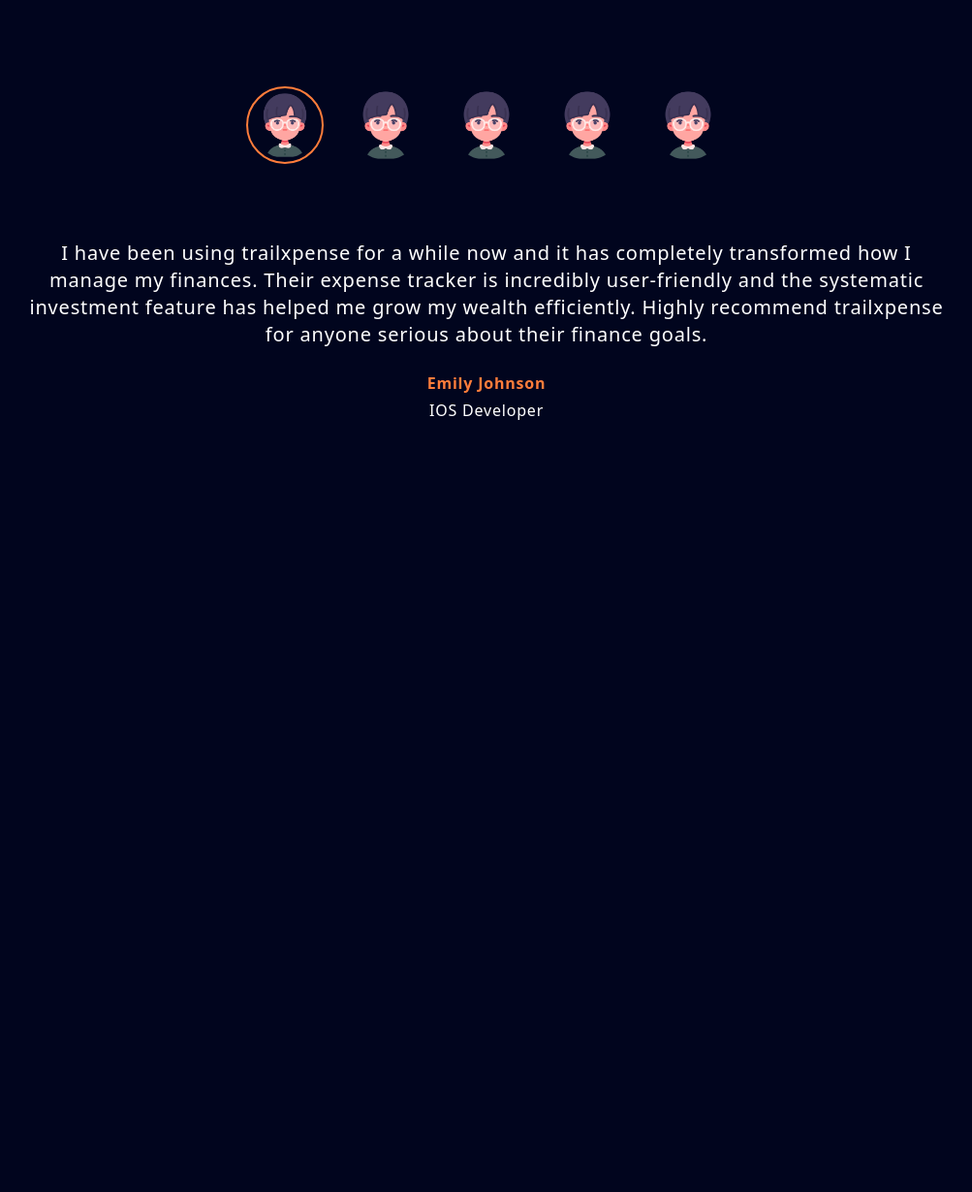
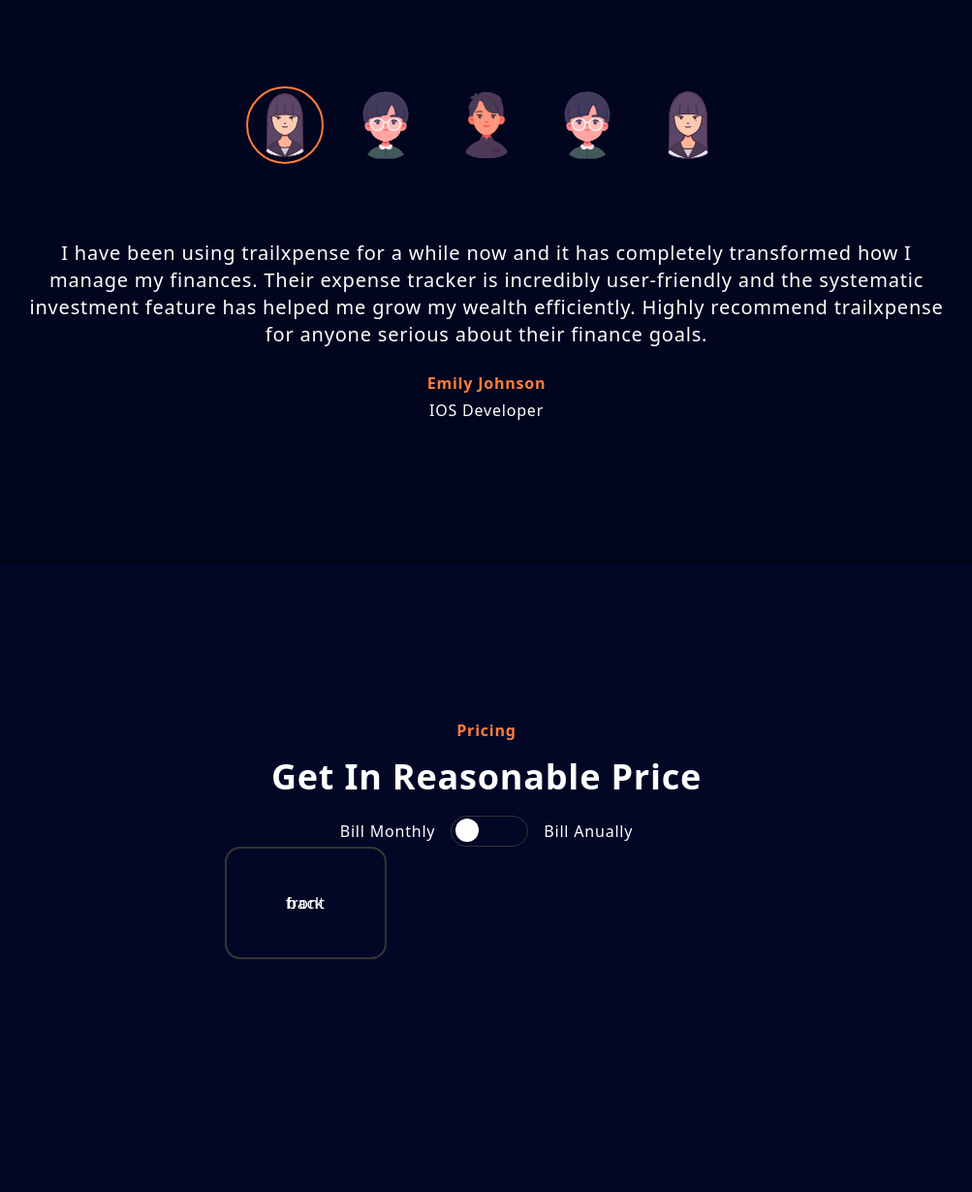
Before and after one commit to thesakshijaiswal/TailXpense, a website: page src/index.html in a window 1280 px wide. Shown: the part 3085-4314 px from the top of the page at 97% size, without its empty margins (138-1141 px from the left). Before the commit the page ends 3666 px from the top, so only its background shows below. Drawn offline with nearby package versions, Linux system fonts and the light colour scheme; files that its build step writes are made by us from their sources.

Commit message:
feat: create pricing section and update testimonials

```diff
--- a/src/index.html
+++ b/src/index.html
@@ -163,11 +163,11 @@
         <!--Review Container-->
         <div class="mt-8">
           <div class="flex items-center justify-center flex-wrap">
-            <img src="./assets/user1.png" alt="user" class="h-20 w-20 rounded-full p-1 m-3 cursor-pointer user-pic active-pic" onclick="showReview()">
-            <img src="./assets/user1.png" alt="user" class="h-20 w-20 rounded-full p-1 m-3 cursor-pointer user-pic" onclick="showReview()">
-            <img src="./assets/user1.png" alt="user" class="h-20 w-20 rounded-full p-1 m-3 cursor-pointer user-pic" onclick="showReview()">
-            <img src="./assets/user1.png" alt="user" class="h-20 w-20 rounded-full p-1 m-3 cursor-pointer user-pic" onclick="showReview()">
-            <img src="./assets/user1.png" alt="user" class="h-20 w-20 rounded-full p-1 m-3 cursor-pointer user-pic" onclick="showReview()">
+            <img src="./assets/user-1.png" alt="user" class="h-20 w-20 rounded-full p-1 m-3 cursor-pointer user-pic active-pic" onclick="showReview()">
+            <img src="./assets/user-2.png" alt="user" class="h-20 w-20 rounded-full p-1 m-3 cursor-pointer user-pic" onclick="showReview()">
+            <img src="./assets/user-3.png" alt="user" class="h-20 w-20 rounded-full p-1 m-3 cursor-pointer user-pic" onclick="showReview()">
+            <img src="./assets/user-2.png" alt="user" class="h-20 w-20 rounded-full p-1 m-3 cursor-pointer user-pic" onclick="showReview()">
+            <img src="./assets/user-1.png" alt="user" class="h-20 w-20 rounded-full p-1 m-3 cursor-pointer user-pic" onclick="showReview()">
           </div>
           <div class="grid place-items-center text-center m-auto md:w-4/5 min-h-[40vh] ">
             <div class="user-text active-text">
@@ -176,22 +176,22 @@
               <p>IOS Developer</p>
             </div>
             <div class="user-text">
-              <p class="md:text-xl mb-6">I have been using trailxpense for a while now and it has completely transformed how I manage my finances. Their expense tracker is incredibly user-friendly and the systematic investment feature has helped me grow my wealth efficiently. Highly recommend trailxpense for anyone serious about their finance goals.</p>
+              <p class="md:text-xl mb-6">Thanks to trailxpense, I now have a seamless way to manage my expenses and investments. Their finance tools are top-notch, making it easy for me to track every penny. I highly recommend trailxpense for anyone looking to take control of their finances.</p>
               <h4 class="font-bold text-color-secondary mb-1">John Doe</h4>
               <p>Marketing Analyst</p>
             </div>
             <div class="user-text">
-              <p class="md:text-xl mb-6">I have been using trailxpense for a while now and it has completely transformed how I manage my finances. Their expense tracker is incredibly user-friendly and the systematic investment feature has helped me grow my wealth efficiently. Highly recommend trailxpense for anyone serious about their finance goals.</p>
+              <p class="md:text-xl mb-6">I've been using Trailxpense for expense tracking and systematic investment, and it has made managing my finances a breeze. The user-friendly interface and detailed reports have helped me stay on top of my expenses effortlessly. I highly recommend Trailxpense to anyone looking to streamline their financial management.</p>
               <h4 class="font-bold text-color-secondary mb-1">Markin Nesus</h4>
               <p>Digital Marketing Manager</p>
             </div>
             <div class="user-text">
-              <p class="md:text-xl mb-6">I have been using trailxpense for a while now and it has completely transformed how I manage my finances. Their expense tracker is incredibly user-friendly and the systematic investment feature has helped me grow my wealth efficiently. Highly recommend trailxpense for anyone serious about their finance goals.</p>
+              <p class="md:text-xl mb-6">I am thrilled with the intuitive features of trailxpense for seamless expense tracking and savvy systematic investment. It has truly revolutionized my financial management. I highly recommend trailxpense to anyone looking to stay on top of their finances effortlessly.</p>
               <h4 class="font-bold text-color-secondary mb-1">Samual Codd</h4>
               <p>Financial Advisor</p>
             </div>
             <div class="user-text">
-              <p class="md:text-xl mb-6">I have been using trailxpense for a while now and it has completely transformed how I manage my finances. Their expense tracker is incredibly user-friendly and the systematic investment feature has helped me grow my wealth efficiently. Highly recommend trailxpense for anyone serious about their finance goals.</p>
+              <p class="md:text-xl mb-6">Trailxpense has revolutionized my financial management with their seamless expense tracking and systematic investment tools. Thanks to trailxpense, staying on top of my finances has never been easier!</p>
               <h4 class="font-bold text-color-secondary mb-1">Jorge Thompsun</h4>
               <p>Lawyer</p>
             </div>
@@ -199,6 +199,39 @@
           </div>
         </div>
     </section>
+
+    <section id="pricing" class="bg-color-primary-light">
+      <div class="container py-20">
+        <div class="container py-20">
+          <div class="text-center m-auto mb-20 md:w-1/2">
+            <h4 class="text-color-secondary font-bold mb-4">Pricing</h4>
+            <h1 class="title-primary">Get In Reasonable Price</h1>
+
+            <!--Rounded switch-->
+            <div class="mt-5 flex items-center justify-center gap-4">
+              <p>Bill Monthly</p>
+              <label for="" class="relative inline-block w-20 h-8 rounded-full">
+                <input type="checkbox" id="toggleBtn" class="peer opacity-0 h-0">
+                <span class="absolute inset-0 bg-color-primary-light border border-solid border-color-gray rounded-full duration-300 before:content-[''] before:absolute before:w-6 before:h-6 before:bottom-1 before:left-1 before:bg-color-white before:rounded-full before:duration-300 peer-checked:before:translate-x-1/2 peer-checked:bg-color-secondary"></span>
+              </label>
+              <p>Bill Anually</p>
+            </div>
+            <div class="grid gap-5 md:grid-cols-2 lg:grid-cols-3">
+              <!--card-01-->
+              <div class="card relative h-auto w-auto">
+                <!--front card-->
+                <div id="card_1_front" class="front px-7 py-11 rounded-2xl border-2 border-solid border-color-gray h-full w-full">
+                  front
+                </div>
+                 <!--back card-->
+                 <div id="card_1_back" class="back px-7 py-11 rounded-2xl border-2 border-solid border-color-gray h-full w-full absolute top-0 left-0">
+                  back
+                </div>
+              </div>
+            </div>
+          </div>
+      </div>
+    </section>
   </main>
   <script src="./index.js"></script>
 </body>
--- a/src/input.css
+++ b/src/input.css
@@ -26,5 +26,31 @@
     }
     .user-text.active-text{
         display: block;
+        animation: moveup 1s linear forwards;
+    }
+    @keyframes moveup {
+        0%{
+            margin-top: 40px;
+            opacity: 0;
+        }
+        50%{
+            margin-top: 20px;
+            opacity: 0.1;
+        }
+        100%{
+            margin-top: 0px;
+            opacity: 1;
+        }
+    }
+
+    .card{
+        perspective: 1000px;
+    }
+    .front, .back{
+        backface-visibility: hidden;
+        transition: all 0.4s ease;
+    }
+    .front{
+        overflow: hidden;
     }
 }
```
Also changed, not shown: src/assets/user-1.png (added), src/assets/user-2.png (renamed from src/assets/user1.png), src/assets/user-3.png (added).
